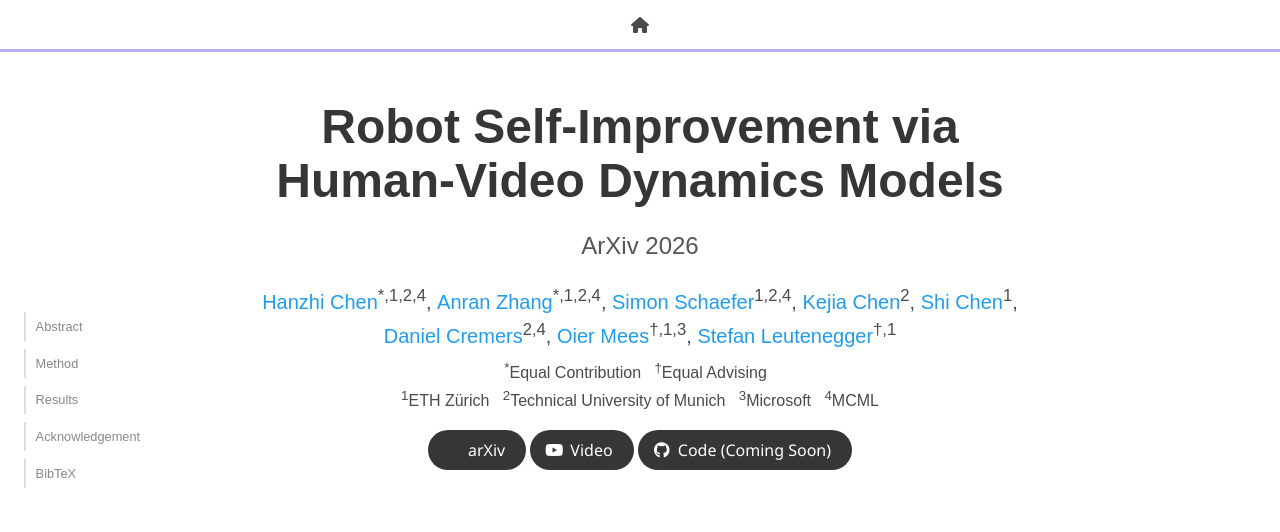
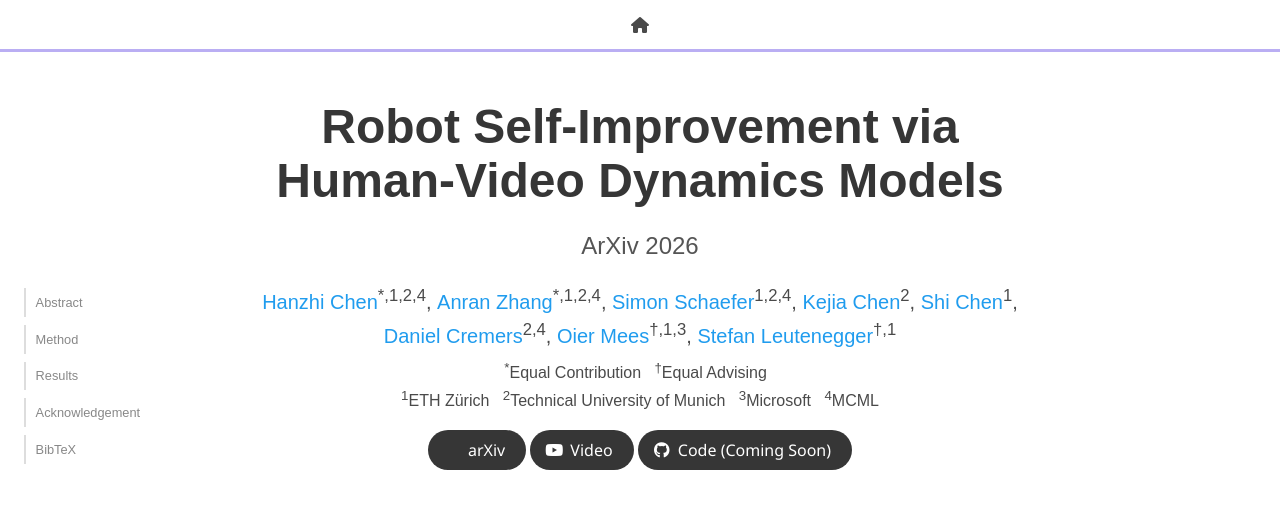
Before and after one commit to ethz-mrl/robot-self-improvement-website, a plain HTML site: page index.html in a window 1280 px wide. Shown: the top 532 px of the page. Drawn offline with nearby package versions, Linux system fonts and the light colour scheme; grey boxes are pictures that could not be loaded; some icons are missing; a web font is replaced by a local one.

Commit message:
fix nav bar again

```diff
--- a/static/css/dgac.css
+++ b/static/css/dgac.css
@@ -111,12 +111,12 @@
 #side-nav {
   position: fixed;
   left: 1.5rem;
-  top: 50%;
-  transform: translateY(-50%);
+  top: 50vh;
+  margin-top: -7rem;
   display: flex;
   flex-direction: column;
   gap: 0.5rem;
-  z-index: 100;
+  z-index: 9999;
 }
 
 #side-nav a {
@@ -137,4 +137,4 @@
   font-weight: 600;
 }
 
-@media (max-width: 1200px) { #side-nav { display: none; } }
+@media (max-width: 900px) { #side-nav { display: none; } }
```
